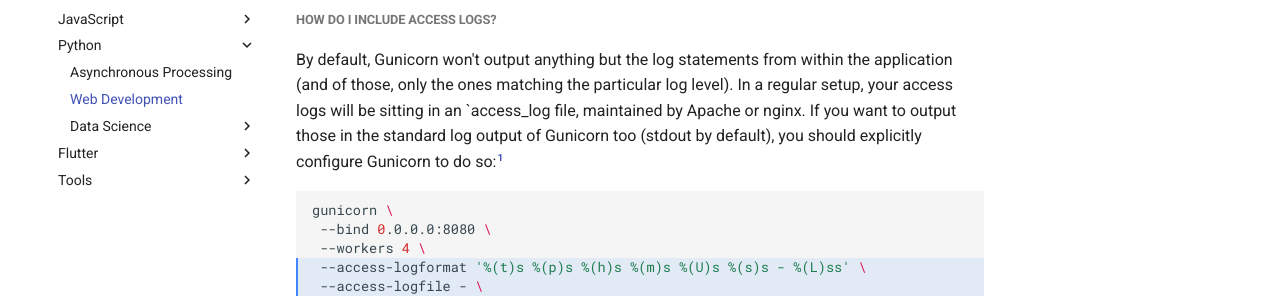
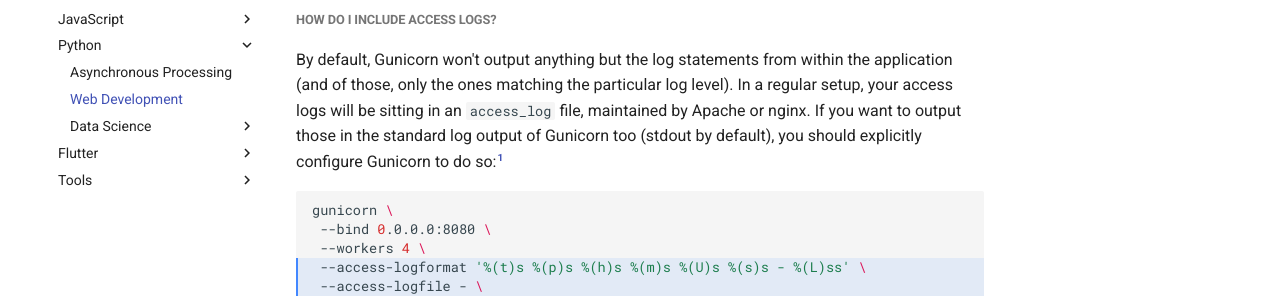
Before and after one commit to preslavrachev/devnotes, an MkDocs documentation site: the page built from docs/programming/Python/webdev.md, in a window 1280 px wide. Shown: the part 308-604 px from the top of the page. Built offline with MkDocs 1.6.1 and Material for MkDocs 9.7.7, drawn with Linux system fonts in a browser that asks for light colours.

Commit message:
Update Mar 06, 2019

````diff
--- a/docs/programming/Python/webdev.md
+++ b/docs/programming/Python/webdev.md
@@ -3,7 +3,7 @@
 ### [Gunicorn](https://gunicorn.org/)
 #### FAQs
 ##### How do I include access logs?
-By default, Gunicorn won't output anything but the log statements from within the application (and of those, only the ones matching the particular log level). In a regular setup, your access logs will be sitting in an `access_log file, maintained by Apache or nginx. If you want to output those in the standard log output of Gunicorn too (stdout by default), you should explicitly configure Gunicorn to do so:[^access]
+By default, Gunicorn won't output anything but the log statements from within the application (and of those, only the ones matching the particular log level). In a regular setup, your access logs will be sitting in an `access_log` file, maintained by Apache or nginx. If you want to output those in the standard log output of Gunicorn too (stdout by default), you should explicitly configure Gunicorn to do so:[^access]
 
 ``` bash hl_lines="4 5"
 gunicorn \
````
Also changed, not shown: docs/programming/Go/webdev.md (+24 -1 lines).
